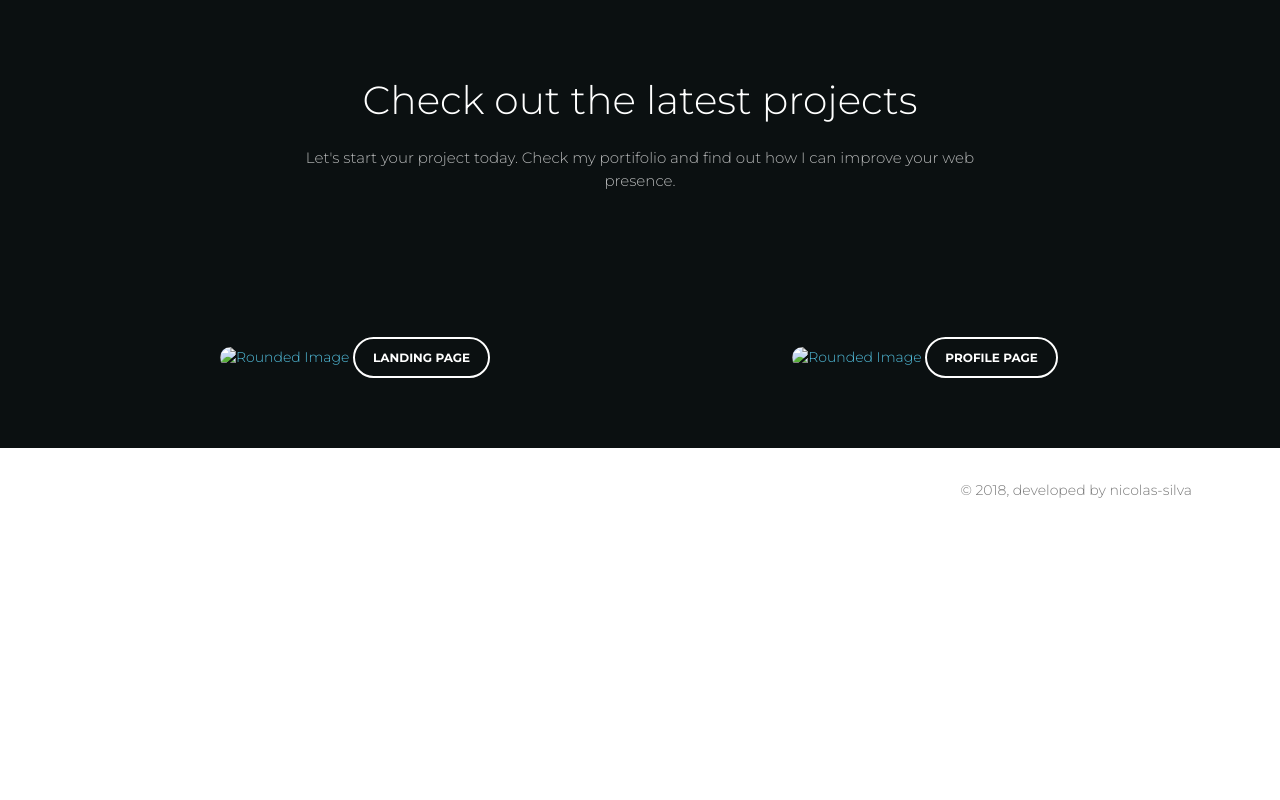
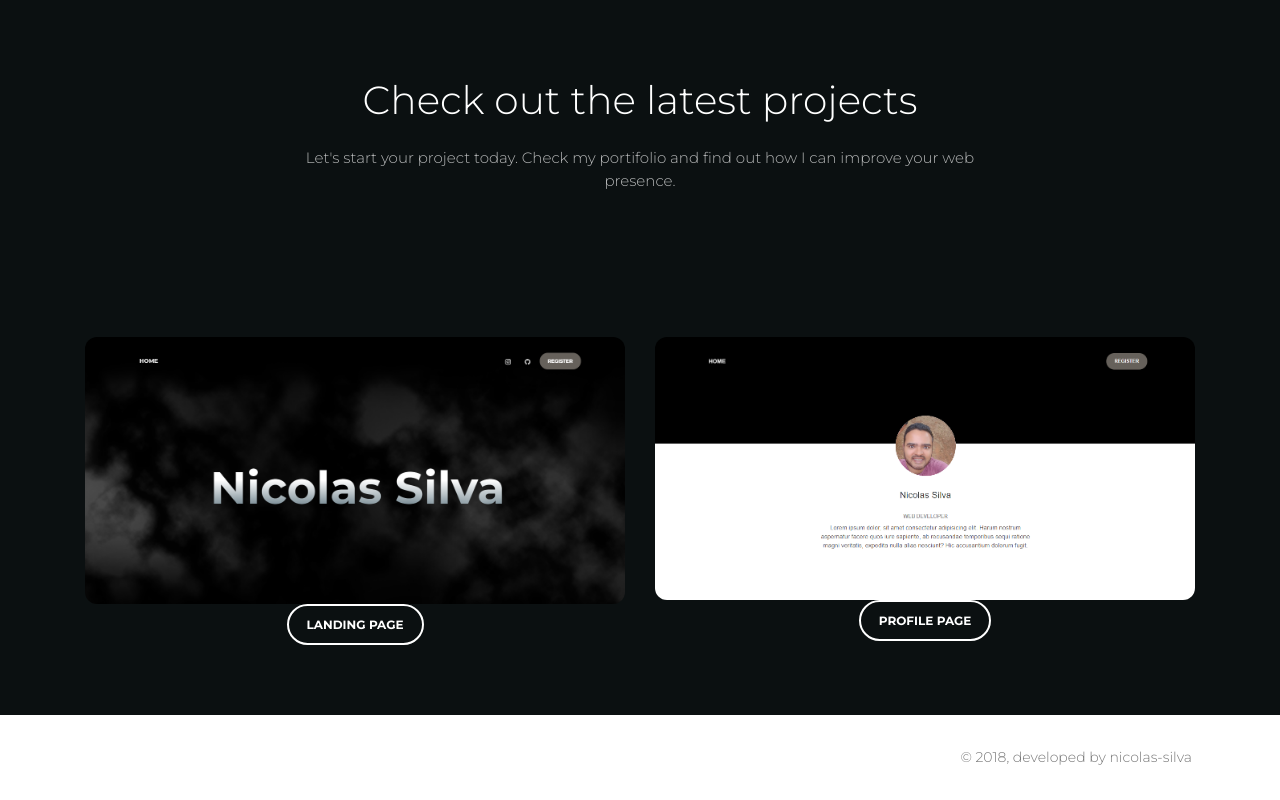
Before and after one commit to nicolas-silva/nicolas-silva.github.io, a plain HTML site: page index.html in a window 1280 px wide. Shown: the part 1321-2121 px from the top of the page. Before the commit the page ends 1854 px from the top, so only its background shows below. Drawn offline with Linux system fonts and the light colour scheme.

Commit message:
Fix images bus

```diff
--- a/index.html
+++ b/index.html
@@ -121,14 +121,15 @@
                     <div class="row projects">
                         <div class="col-md-6 text-center">
                             <a href="examples/landing.html" target="_blank">
-                                <img src="assets/img/examples/landing-page.JPG" alt="Rounded Image" class="img-rounded img-responsive" style="width: 100%">
-                            </a>
+                                <img src="assets/img/examples/landing-page.jpg" alt="Rounded Image" class="img-rounded img-responsive" style="width: 100%">
+                            </a><br>
                             <a href="examples/landing.html" class="btn btn-outline-neutral btn-round" target="_blank">Landing Page</a>
                         </div>
                         <div class="col-md-6 text-center">
                             <a href="profile.html" target="_blank">
-                                <img src="assets/img/examples/profile-page.JPG" alt="Rounded Image" class="img-rounded img-responsive" style="width: 100%">
-                            </a><a href="profile.html" class="btn btn-outline-neutral btn-round" target="_blank">Profile Page</a>
+                                <img src="assets/img/examples/profile-page.jpg" alt="Rounded Image" class="img-rounded img-responsive" style="width: 100%">
+                            </a><br>
+                            <a href="profile.html" class="btn btn-outline-neutral btn-round" target="_blank">Profile Page</a>
                         </div>
                     </div>
                 </div>
```
Also changed, not shown: assets/img/examples/landing-page.jpg (added), assets/img/examples/profile-page.jpg (added).
